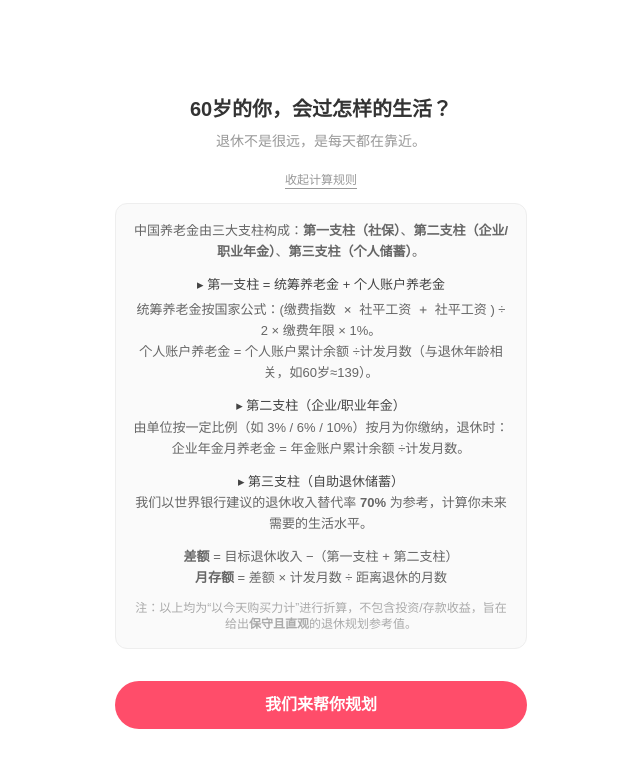
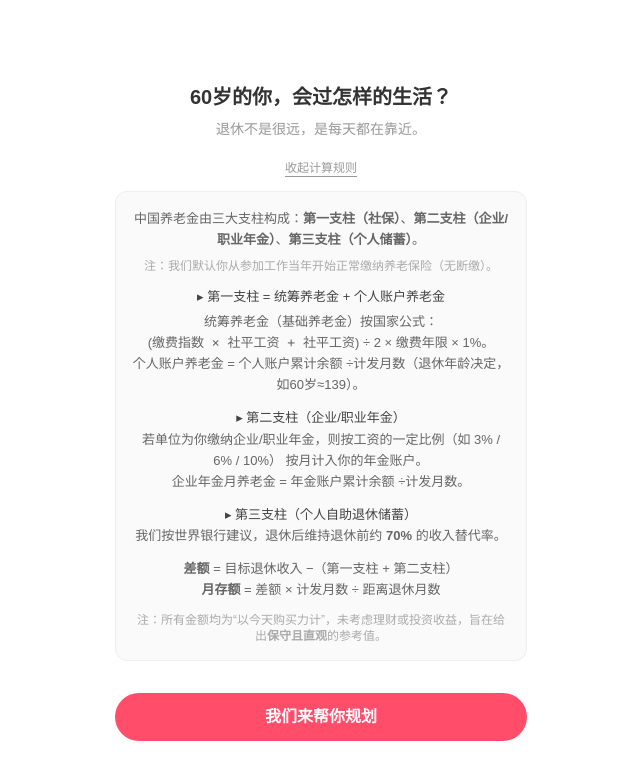
Before and after one commit to nina-jsl/pension_fof, a Next.js app in the folder pension-simulator/: page / in a window 1280 px wide. Both pictures are taken after a click on the button "计算规则 · 展开更多". Shown: the top 780 px of the page, without its empty margins (319-959 px from the left). Built offline with nearby package versions, Linux system fonts and the light colour scheme.

Commit message:
Update page.js

```diff
--- a/pension-simulator/app/page.js
+++ b/pension-simulator/app/page.js
@@ -160,25 +160,29 @@ export default function Home() {
                         <strong>第三支柱（个人储蓄）</strong>。
                       </p>
 
+                      <p className="text-xs text-[#AAA] mt-2">
+                        注：我们默认你从参加工作当年开始正常缴纳养老保险（无断缴）。
+                      </p>
+
                       <p className="mt-3 font-medium text-[#444]">
                         ▸ 第一支柱 = 统筹养老金 + 个人账户养老金
                       </p>
                       <p className="mt-1">
-                        统筹养老金按国家公式：(
-                        <code>缴费指数 × 社平工资 + 社平工资</code> ) ÷ 2 ×
-                        缴费年限 × 1%。
+                        统筹养老金（基础养老金）按国家公式：
+                        <br />(<code>缴费指数 × 社平工资 + 社平工资</code>) ÷ 2
+                        × 缴费年限 × 1%。
                       </p>
                       <p>
                         个人账户养老金 = 个人账户累计余额 ÷<code>计发月数</code>
-                        （与退休年龄相关，如60岁≈139）。
+                        （退休年龄决定，如60岁≈139）。
                       </p>
 
                       <p className="mt-3 font-medium text-[#444]">
                         ▸ 第二支柱（企业/职业年金）
                       </p>
                       <p>
-                        由单位按一定比例（如 3% / 6% /
-                        10%）按月为你缴纳，退休时：
+                        若单位为你缴纳企业/职业年金，则按工资的一定比例（如 3% /
+                        6% / 10%） 按月计入你的年金账户。
                       </p>
                       <p>
                         企业年金月养老金 = 年金账户累计余额 ÷
@@ -186,12 +190,11 @@ export default function Home() {
                       </p>
 
                       <p className="mt-3 font-medium text-[#444]">
-                        ▸ 第三支柱（自助退休储蓄）
+                        ▸ 第三支柱（个人自助退休储蓄）
                       </p>
                       <p>
-                        我们以世界银行建议的退休收入替代率
-                        <strong> {targetReplacement}% </strong>
-                        为参考，计算你未来需要的生活水平。
+                        我们按世界银行建议，退休后维持退休前约
+                        <strong> {targetReplacement}% </strong>的收入替代率。
                       </p>
 
                       <p className="mt-3">
@@ -199,13 +202,12 @@ export default function Home() {
                         第二支柱）
                       </p>
                       <p>
-                        <strong>月存额</strong> = 差额 × 计发月数 ÷
-                        距离退休的月数
+                        <strong>月存额</strong> = 差额 × 计发月数 ÷ 距离退休月数
                       </p>
 
                       <p className="text-xs text-[#AAA] mt-3">
-                        注：以上均为“以今天购买力计”进行折算，不包含投资/存款收益，旨在给出
-                        <strong>保守且直观</strong>的退休规划参考值。
+                        注：所有金额均为“以今天购买力计”，未考虑理财或投资收益，旨在给出
+                        <strong>保守且直观</strong>的参考值。
                       </p>
                     </motion.div>
                   )}
```
